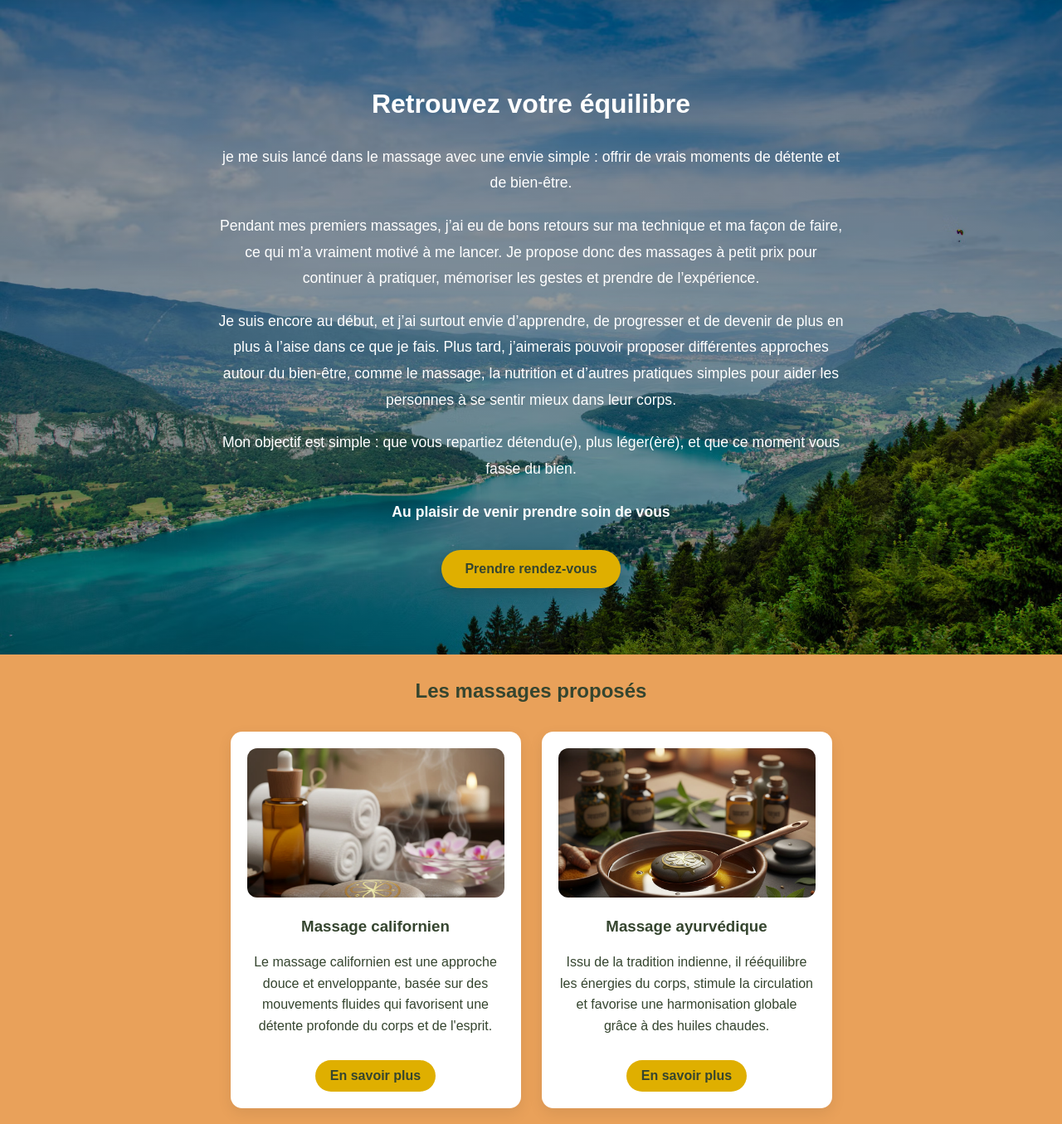
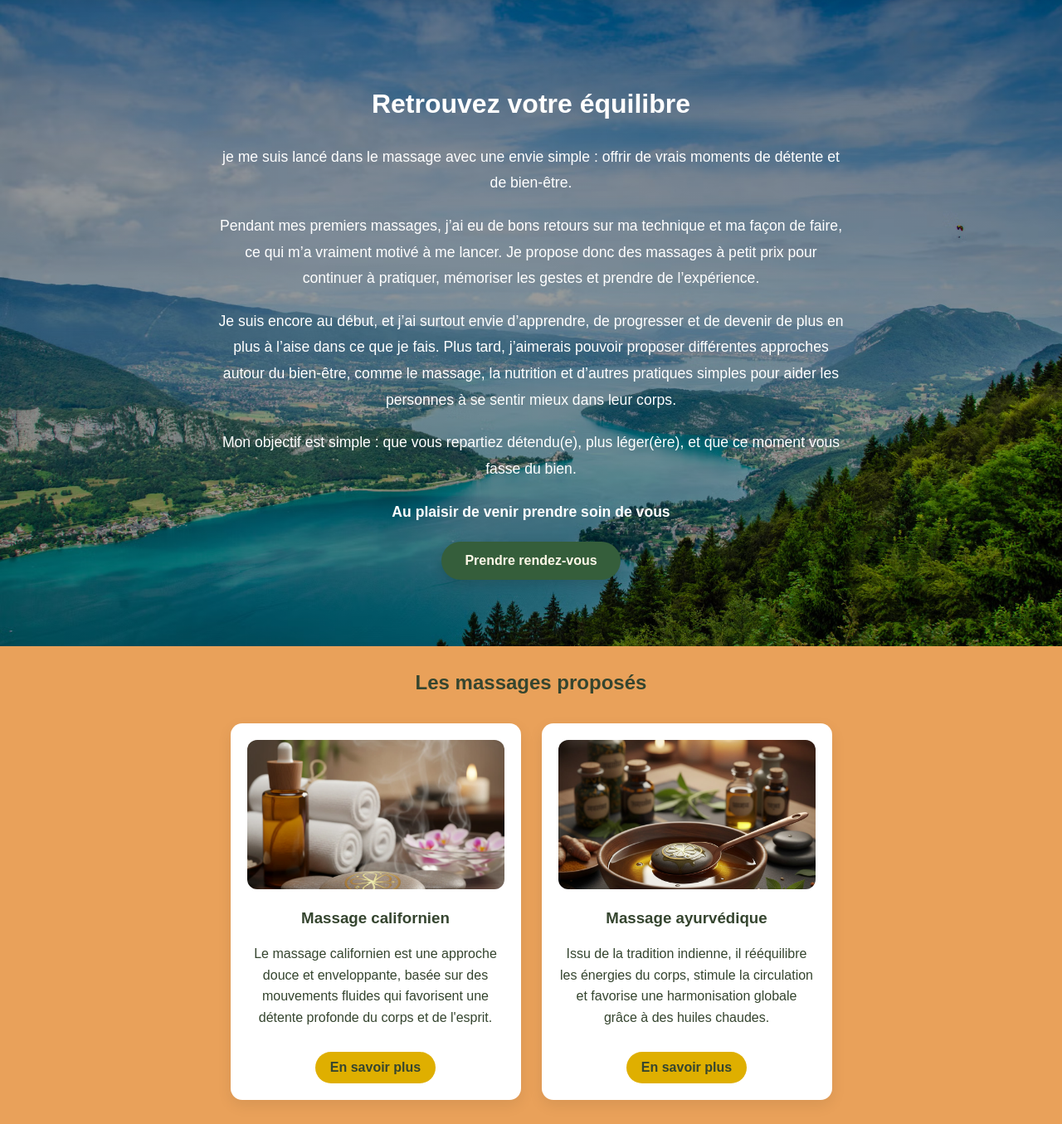
Before and after one commit to evequemathisgd-code/Sant-.Horizon, a Flask app: page / in a window 1280 px wide. Shown: the part 110-1465 px from the top of the page at 83% size. Run offline with Flask 3, Linux system fonts and the light colour scheme.

Commit message:
Update style.css

```diff
--- a/projet_s_be/static/style.css
+++ b/projet_s_be/static/style.css
@@ -231,11 +231,11 @@ header h1 {
    bouton rendez-vous
 ========================================================== */
 .btn-rendez-vous {
-    display: inline-block;
+    display: flex;
     margin-top: 10px;
     padding: 14px 28px;
-    background: #DFAF00;
-    color: #35452F;
+    background: #355E3B;
+    color: #FFF8E8;
     text-decoration: none;
     border-radius: 30px;
     font-weight: bold;
@@ -248,8 +248,8 @@ header h1 {
 }
 
 .btn-rendez-vous:hover {
-    background: #C99800;
-    color: #35452F;
+    background: #294A2F;
+    color: #FFF8E8;
     transform: translateY(-3px);
     box-shadow: 0 8px 20px rgba(0, 0, 0, 0.2);
 }
```
